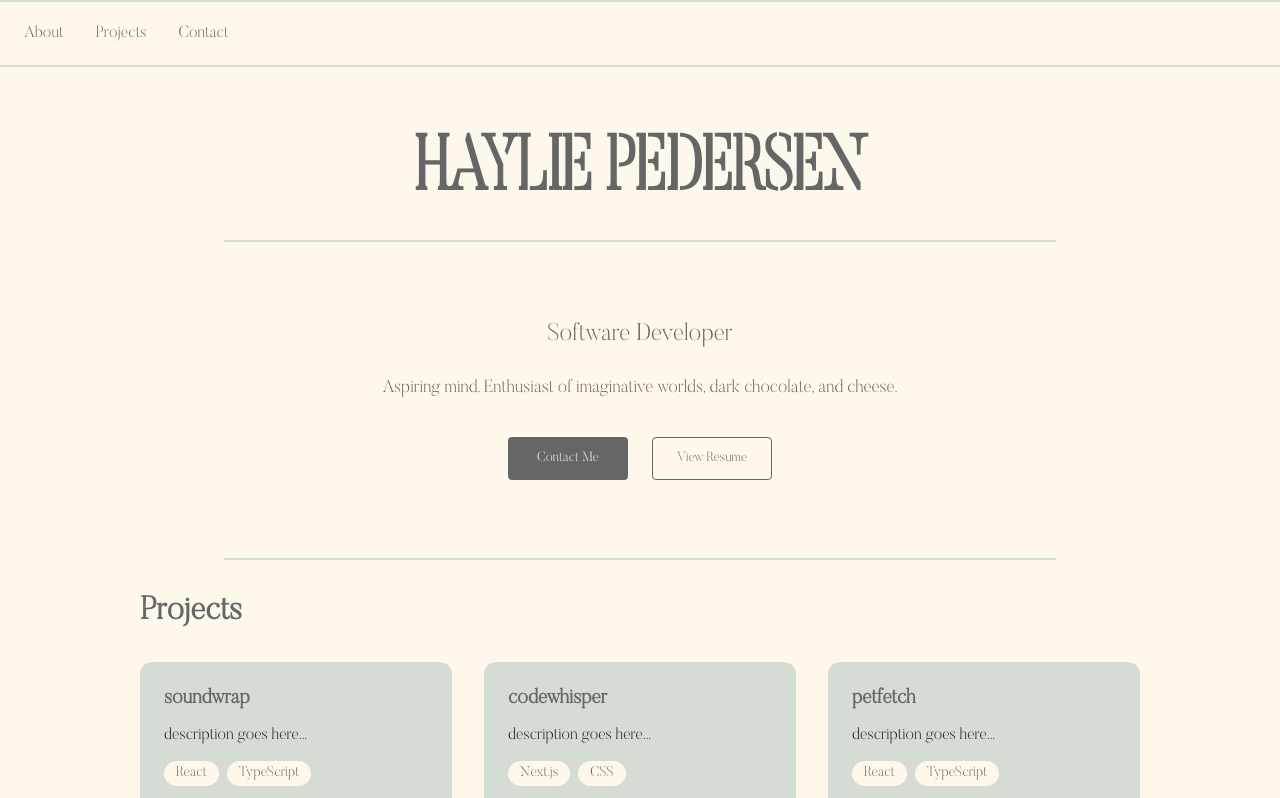
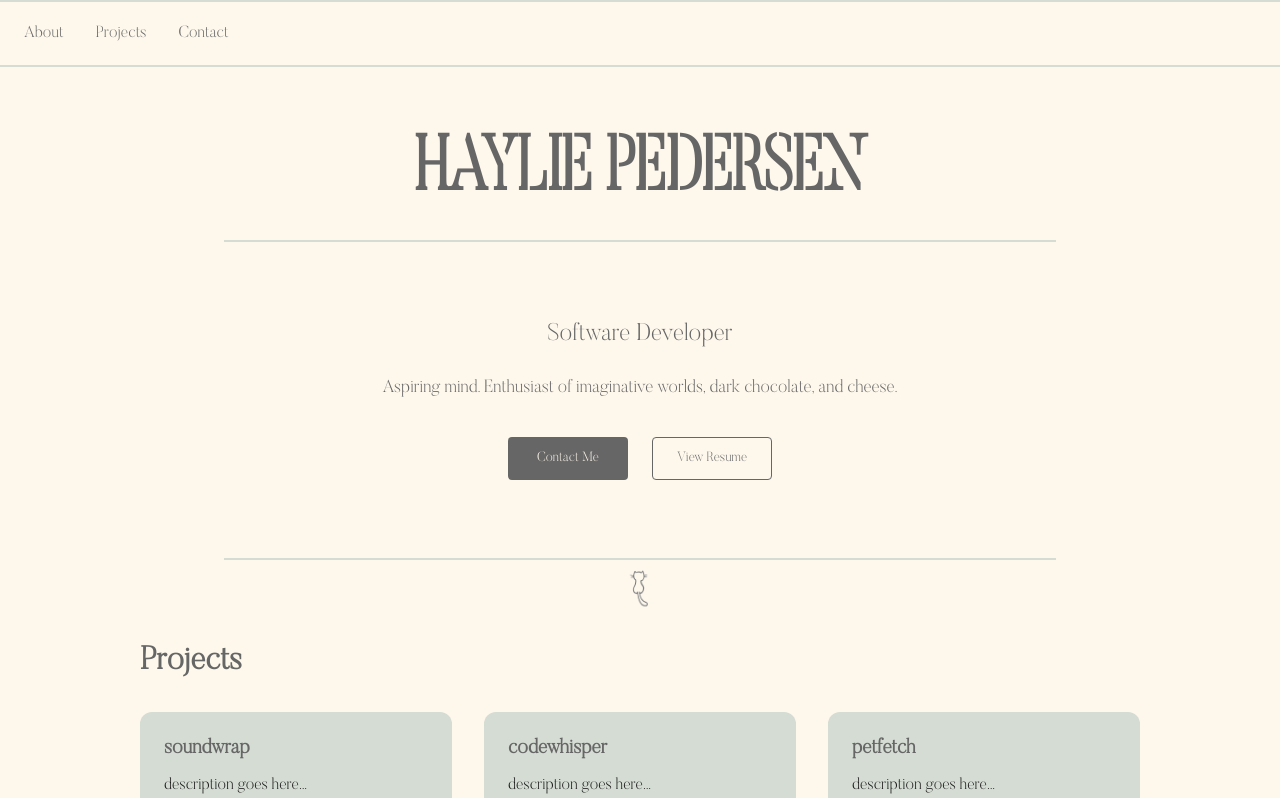
Before and after one commit to hayliepedersen/portfolio, a Next.js app: page / in a window 1280 px wide. Shown: the top 798 px of the page. Built offline with nearby package versions, Linux system fonts and the light colour scheme.

Commit message:
updated gif

```diff
--- a/src/app/page.module.css
+++ b/src/app/page.module.css
@@ -374,3 +374,9 @@
 .dropdownContent.active {
   display: block;
 }
+
+.cat {
+  display: flex;
+  justify-content: center;
+  align-items: center;
+}
--- a/src/app/page.tsx
+++ b/src/app/page.tsx
@@ -1,4 +1,5 @@
 "use client";
+import Image from 'next/image';
 import { useState, useEffect } from 'react';
 import styles from "./page.module.css";
 
@@ -72,6 +73,16 @@ export default function Home() {
         </div>
       </div>
 
+      <div className={styles.cat}>
+        <Image
+          src="/media/cat.gif"
+          alt="Walking Cat"
+          width={50}
+          height={50}
+          unoptimized
+        />
+      </div>
+
       <section className={styles.projects}>
         <h2>Projects</h2>
         <div className={styles.projectGrid}>
```
Also changed, not shown: public/media/cat.gif (added).
